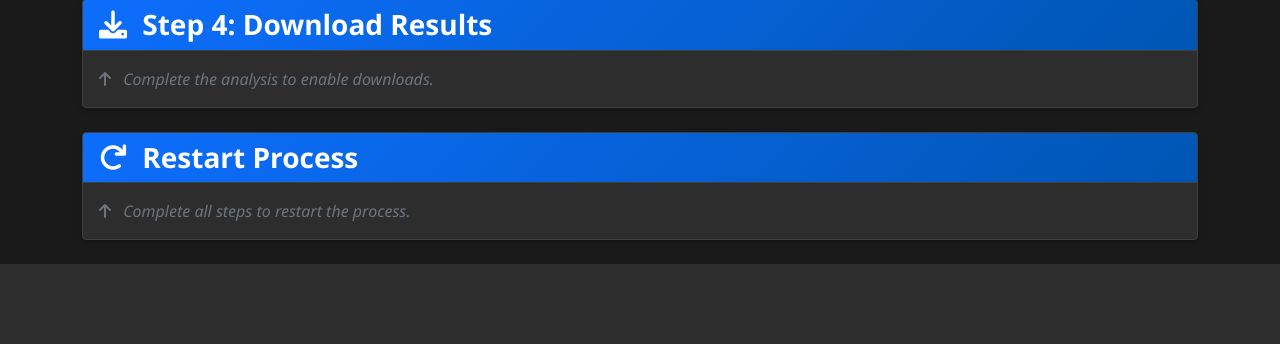
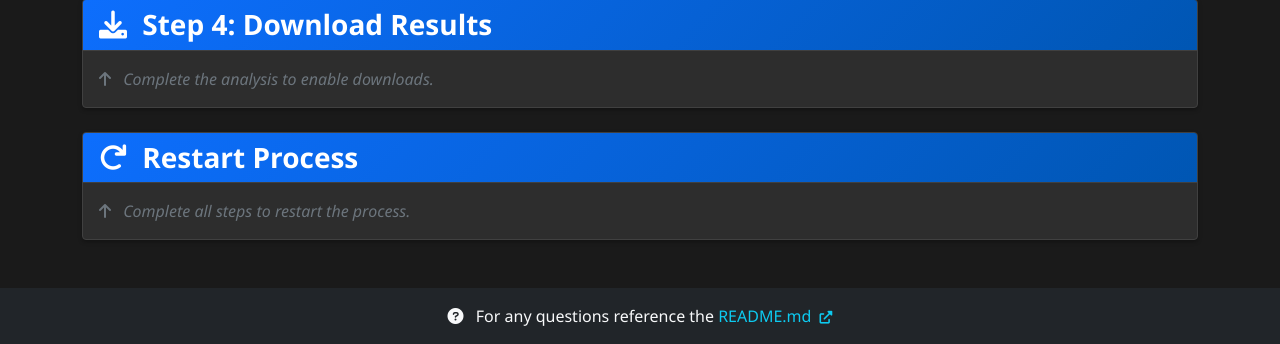
Before and after one commit to taban3010/movielens-extended, a Flask app: page / in a window 1280 px wide. Shown: the part 838-1182 px from the top of the page. Before the commit the page ends 1102 px from the top, so only its background shows below. Run offline with Flask 2, Linux system fonts and the light colour scheme; some libraries are stand-ins or nearby versions.

Commit message:
Add Solution Documentation section to README.md and enhance footer in index.html for user guidance

```diff
--- a/web/templates/index.html
+++ b/web/templates/index.html
@@ -318,6 +318,21 @@
         </div>
     </div>
 
+    <!-- Footer -->
+    <footer class="bg-dark text-light py-3 mt-5">
+        <div class="container text-center">
+            <p class="mb-0">
+                <i class="fas fa-question-circle me-2"></i>
+                For any questions reference the
+                <a href="https://github.com/taban3010/movielens-extended/blob/master/README.md"
+                   target="_blank" class="text-info text-decoration-none">
+                    README.md
+                    <i class="fas fa-external-link-alt ms-1" style="font-size: 0.8em;"></i>
+                </a>
+            </p>
+        </div>
+    </footer>
+
     <script src="https://cdn.jsdelivr.net/npm/bootstrap@5.1.3/dist/js/bootstrap.bundle.min.js"></script>
     <script src="{{ url_for('static', filename='js/app.js') }}"></script>
 </body>
```
Also changed, not shown: README.md.
